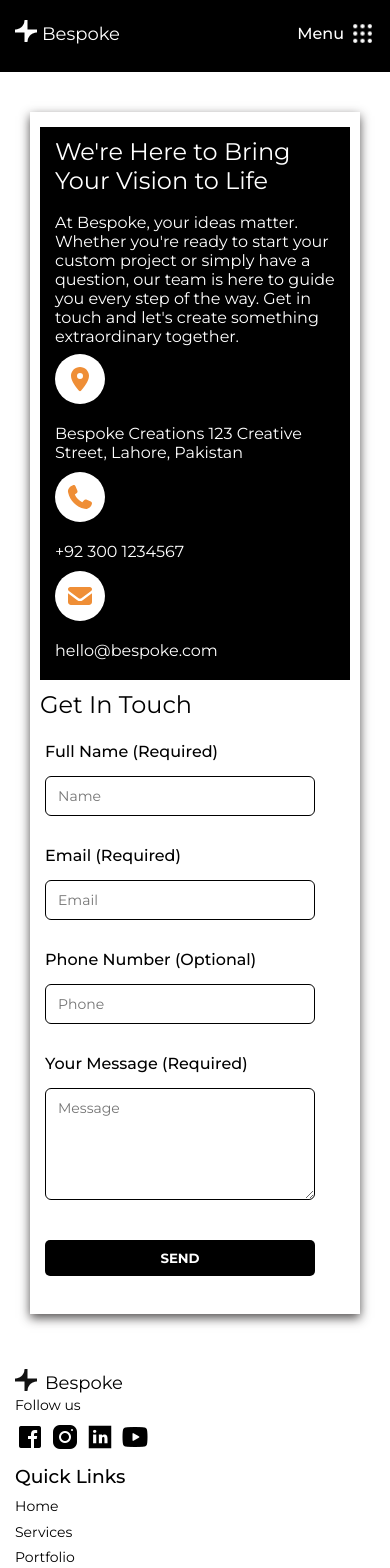
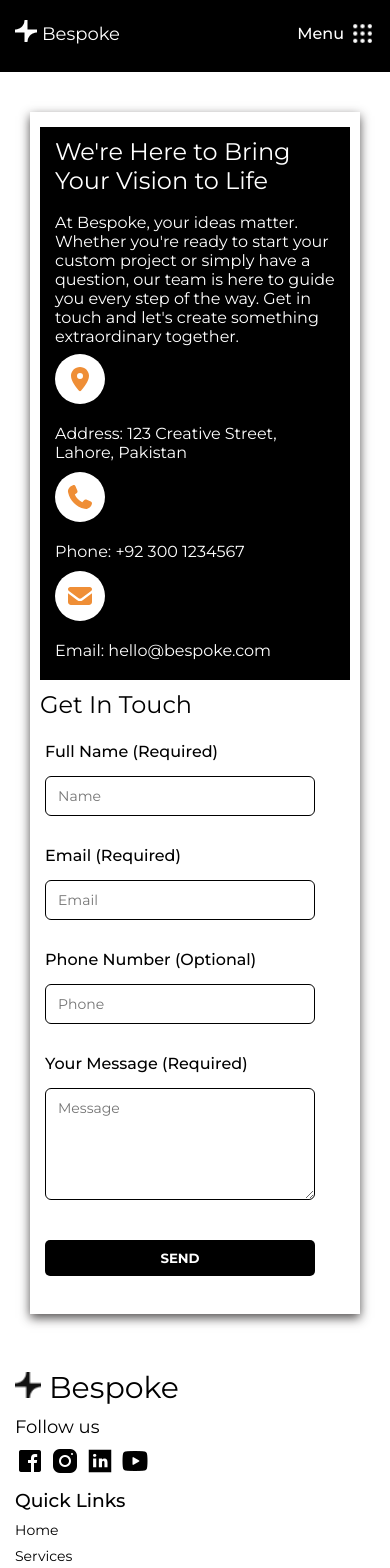
Before and after one commit to aisharana21/BespokeProject, a React (Vite) app: page /BespokeProject/contactus in a window 390 px wide. Shown: the top 1568 px of the page. Built offline with nearby package versions, Linux system fonts and the light colour scheme.

Commit message:
complete

```diff
--- a/src/App.css
+++ b/src/App.css
@@ -10,5 +10,5 @@
 }
 .link-style:hover{
   color: #742605;
- ;
+
 }
--- /dev/null
+++ b/src/components/CSS/DefaultStyle/popup.css
@@ -0,0 +1,136 @@
+
+.popup-buttons {
+  margin-top: 20px;
+  display: flex;
+  justify-content: center;
+  gap: 15px;
+}
+
+.popup-buttons .call-btn {
+  padding: 8px 16px;
+  border: none;
+  border-radius: 5px;
+  cursor: pointer;
+  font-size: 14px;
+  font-weight: 500;
+  background-color: #FF6C2D;
+  color: black;
+  transition: all 0.3s ease-in-out;
+}
+
+.popup-buttons .call-btn:hover {
+  background-color: white;
+}
+
+.popup-buttons .close-btn {
+  padding: 8px 16px;
+  border: none;
+  border-radius: 5px;
+  cursor: pointer;
+  font-size: 14px;
+  font-weight: 500;
+  background-color: #ddd;
+  color: #333;
+  transition: all 0.3s ease-in-out;
+}
+
+.popup-buttons .close-btn:hover {
+  background-color: #bbb;
+}
+
+.popup-overlay {
+  position: fixed;
+  top: 0;
+  left: 0;
+  width: 100vw;
+  height: 100vh;
+  background: rgba(0,0,0,0.5);
+  display: flex;
+  justify-content: center;
+  align-items: center;
+  z-index: 10000;
+
+  opacity: 0;
+  transition: opacity 0.3s ease-in-out;
+}
+
+.popup-overlay.show {
+  opacity: 1;
+}
+
+.popup-content {
+  background: black;
+  color: white;
+  padding: 20px 30px;
+  border-radius: 10px;
+  text-align: center;
+
+}
+
+.popup-buttons {
+  margin-top: 20px;
+  display: flex;
+  justify-content: center;
+  gap: 15px;
+}
+
+.popup-buttons .call-btn {
+  padding: 8px 16px;
+  border: none;
+  border-radius: 5px;
+  cursor: pointer;
+  font-size: 14px;
+  font-weight: 500;
+  background-color: #FF6C2D;
+  color: black;
+  transition: all 0.3s ease-in-out;
+}
+
+.popup-buttons .call-btn:hover {
+  background-color: white;
+}
+
+.popup-buttons .close-btn {
+  padding: 8px 16px;
+  border: none;
+  border-radius: 5px;
+  cursor: pointer;
+  font-size: 14px;
+  font-weight: 500;
+  background-color: #ddd;
+  color: #333;
+  transition: all 0.3s ease-in-out;
+}
+
+.popup-buttons .close-btn:hover {
+  background-color: #bbb;
+}
+
+.popup-overlay {
+  position: fixed;
+  top: 0;
+  left: 0;
+  width: 100vw;
+  height: 100vh;
+  background: rgba(0,0,0,0.5);
+  display: flex;
+  justify-content: center;
+  align-items: center;
+  z-index: 10000;
+
+  opacity: 0;
+  transition: opacity 0.3s ease-in-out;
+}
+
+.popup-overlay.show {
+  opacity: 1;
+}
+
+.popup-content {
+  background: black;
+  color: white;
+  padding: 20px 30px;
+  border-radius: 10px;
+  text-align: center;
+
+}
--- a/src/components/CSS/contact-us.css
+++ b/src/components/CSS/contact-us.css
@@ -10,6 +10,22 @@ box-shadow: 0 4px 10px rgba(63, 60, 60, 0.9);
 grid-template-columns: repeat(2,1fr);
 gap: 10px;
 
+}
+.contact-context a{
+  color: white;
+    transition: color 0.3s ease-in-out;
+}
+.contact-context a:hover{
+  color:  #FF6C2D;
+}
+.contact-context ul li{
+  list-style: none;
+  cursor: pointer;
+    transition: color 0.3s ease-in-out;
+
+}
+.contact-context li:hover{
+  color:  #FF6C2D;
 }
 .page-context h2,
 .contact-form-container h2{
--- a/src/components/CSS/footer.css
+++ b/src/components/CSS/footer.css
@@ -34,8 +34,13 @@ border-bottom: 1px solid gray;
 }
 .social-links img{
     cursor: pointer;
+     transition: transform 0.3s ease-in-out;
+}
 
+.social-links img:hover {
+  transform: scale(1.2);
 }
+
 .footer-links-container{
 height: 152px;
 display: grid;
@@ -49,6 +54,13 @@ gap: 20px;
  line-height: 1.8;
   transition: color 0.3s ease-in-out;
   max-width: 100%;
+        transition: color 0.3s ease-in-out;
+
+}
+.footer-links-container ul li:hover {
+ color: #742605;
+
+
 }
 a{
     text-decoration: none;
@@ -61,6 +73,7 @@ color: #742605;
 .footer-link-heading{
     margin-bottom: 5px;
 }
+
 .footer-link-heading h3{
         font-weight: 450;
 
@@ -99,76 +112,20 @@ color: #742605;
     .footer-link{
         margin-bottom: 10px;
     }
+    .logo-name{
+      font-size: 30px;
+    }
+    .logo-image-black img{
+    width: 26px;
+    height: 26px;
+}
 .footer-logo-container{
     justify-content: flex-start;
+    gap: 10px;
     height: auto;
+}
+.follow-instruction{
+  font-size: 18px;
 }
 
 }
-.popup-buttons {
-  margin-top: 20px;
-  display: flex;
-  justify-content: center;
-  gap: 15px;
-}
-
-.popup-buttons .call-btn {
-  padding: 8px 16px;
-  border: none;
-  border-radius: 5px;
-  cursor: pointer;
-  font-size: 14px;
-  font-weight: 500;
-  background-color: #FF6C2D;
-  color: black;
-  transition: all 0.3s ease-in-out;
-}
-
-.popup-buttons .call-btn:hover {
-  background-color: white;
-}
-
-.popup-buttons .close-btn {
-  padding: 8px 16px;
-  border: none;
-  border-radius: 5px;
-  cursor: pointer;
-  font-size: 14px;
-  font-weight: 500;
-  background-color: #ddd;
-  color: #333;
-  transition: all 0.3s ease-in-out;
-}
-
-.popup-buttons .close-btn:hover {
-  background-color: #bbb;
-}
-
-.popup-overlay {
-  position: fixed;
-  top: 0;
-  left: 0;
-  width: 100vw;
-  height: 100vh;
-  background: rgba(0,0,0,0.5);
-  display: flex;
-  justify-content: center;
-  align-items: center;
-  z-index: 10000;
-
-  opacity: 0;
-  transition: opacity 0.3s ease-in-out;
-}
-
-.popup-overlay.show {
-  opacity: 1;
-}
-
-.popup-content {
-  background: black;
-  color: white;
-  padding: 20px 30px;
-  border-radius: 10px;
-  text-align: center;
-
-}
--- a/src/components/CSS/product-design.css
+++ b/src/components/CSS/product-design.css
@@ -63,8 +63,9 @@ align-items: center;
 }
 
 .main-image img {
-    width: 100%;
+   width: 100%;
     max-width: 551px;
+    /* width: 551px; */
     height: auto;
     max-height: 450px;
     object-fit: contain;
@@ -94,21 +95,43 @@ box-shadow: 0 4px 12px rgba(192, 156, 111, 0.1);
 
 
 
-@media (max-width : 1000px) {
+/* @media (max-width : 1000px) {
 
 .main-image{
     display: none;
 }
 
 
+} */
+@media (max-width : 1000px) {
+
+ .images-set{
+        display: none;
+    }
+.product-design-grid-container{
+    height: auto;
 }
-@media (max-width:750px) {
-    .images-set{
+.product-design-description{
+
+     align-items: flex-start;
+     justify-content: center;
+     gap: 13px;
+
+}
+
+.design-title{
+    display: flex;
+    justify-content: flex-start;
+}
+}
+@media (max-width:459px) {
+    .main-image{
         display: none;
     }
     .product-design-grid-container{
     height: auto;
     grid-template-columns: repeat(1,1fr);
+    /* padding: 0; */
 }
 .design-description-container{
     width: 100%;
--- a/src/components/ContactUs.jsx
+++ b/src/components/ContactUs.jsx
@@ -1,12 +1,14 @@
 import './CSS/contact-us.css';
 import './CSS/DefaultStyle/error-message.css';
-
+import './CSS/DefaultStyle/popup.css';
+import { useState } from 'react';
 import { FontAwesomeIcon } from '@fortawesome/react-fontawesome';
 import { faLocationDot, faPhone, faEnvelope } from '@fortawesome/free-solid-svg-icons';
 // import { faWhatsapp } from '@fortawesome/free-brands-svg-icons';
  import { ContactUsFrom } from './ContactUsForm';
 export function ContactUs() {
 
+  const [showPhonePopup, setShowPhonePopup] = useState(false);
 
   return (
     <div className="contact-page-main">
@@ -26,9 +28,14 @@ export function ContactUs() {
                 <FontAwesomeIcon icon={faLocationDot} style={{ color: "#EF8E36" }} size="xl" />
               </div>
               <div className="contact-context">
-                Bespoke Creations
- 123 Creative Street, Lahore, Pakistan
-
+           <a
+           className='contact-link'
+                  href="https://www.google.com/maps/search/fantech+labs+address/@30.8206463,73.4382355,14z"
+                  target="_blank"
+                  rel="noopener noreferrer"
+                >
+                  Address: 123 Creative Street, Lahore, Pakistan
+                </a>
               </div>
             </div>
 
@@ -36,7 +43,26 @@ export function ContactUs() {
               <div className="contact-icon">
                 <FontAwesomeIcon icon={faPhone} style={{ color: "#EF8E36" }} size="xl" />
               </div>
-              <div className="contact-context">+92 300 1234567
+              <div className="contact-context">
+                <ul>
+                <li onClick={() => setShowPhonePopup(true)}>Phone: +92 300 1234567</li>
+              {showPhonePopup && (
+                <div className={`popup-overlay ${showPhonePopup ? "show" : ""}`}>
+                  <div className="popup-content">
+                    <h3>Call +92 300 1234567?</h3>
+                    <div className="popup-buttons">
+                      <button className="call-btn">Call</button>
+                      <button
+                        className="close-btn"
+                        onClick={() => setShowPhonePopup(false)}
+                      >
+                        Close
+                      </button>
+                    </div>
+                  </div>
+                </div>
+              )}
+              </ul>
 </div>
             </div>
 
@@ -45,7 +71,14 @@ export function ContactUs() {
               <div className="contact-icon">
                 <FontAwesomeIcon icon={faEnvelope} style={{ color: "#EF8E36" }} size="xl" />
               </div>
-              <div className="contact-context">hello@bespoke.com
+              <div className="contact-context">
+            <a className="contact-link"
+                  href="https://mail.google.com/mail/?view=cm&fs=1&to=rana.ayesha590@gmail.com"
+                  target="_blank"
+
+                >
+                  Email: hello@bespoke.com
+                </a>
 </div>
             </div>
           </div>
--- a/src/components/Footer.jsx
+++ b/src/components/Footer.jsx
@@ -1,4 +1,6 @@
 import './CSS/footer.css'
+import './CSS/DefaultStyle/popup.css';
+
 import LogoImage from '../assets/logo-black.png';
 import InstagramLogo from '../assets/instagram.png';
 import FacebookLogo from '../assets/facebook.png';
@@ -31,7 +33,7 @@ export function Footer() {
       </div>
 
       <div className="footer-links-container">
-         <div className="footer-link">
+        <div className="footer-link">
           <div className="footer-link-heading"><h3>Quick Links</h3></div>
           <div className="link-list">
             <ul>
@@ -78,7 +80,6 @@ export function Footer() {
                 </a>
               </li>
 
-              {/* Phone Popup */}
               <li onClick={() => setShowPhonePopup(true)}>Phone: +92 300 1234567</li>
               {showPhonePopup && (
                 <div className={`popup-overlay ${showPhonePopup ? "show" : ""}`}>
```
Also changed, not shown: src/components/ContactUsForm.jsx (+15 -14 lines).
